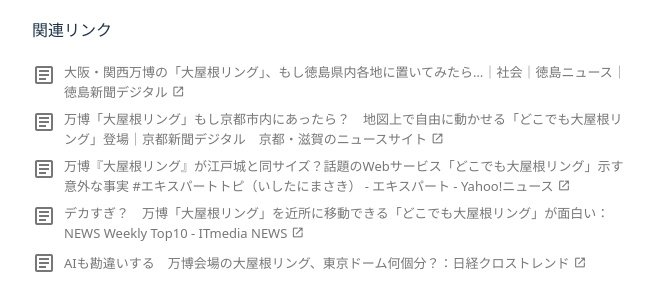
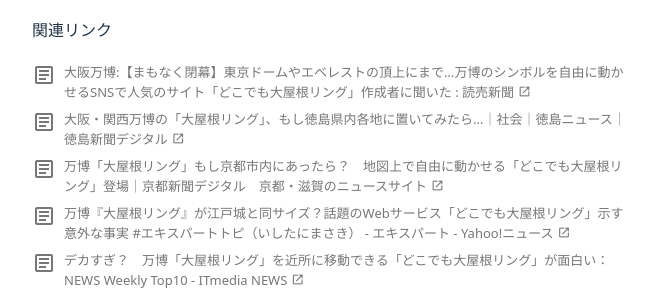
Before and after one commit to hirokiwa/me, a website built with Vite: page index.html in a window 1280 px wide. Shown: the part 1468-1763 px from the top of the page, without its empty margins (308-971 px from the left). Built offline with nearby package versions, Linux system fonts and the light colour scheme; files whose address does not match are found by name.

Commit message:
Add Yomiuri article

```diff
--- a/index.html
+++ b/index.html
@@ -61,6 +61,13 @@
               <p class="project-card__description">大阪・関西万博のシンボル「大屋根リング」を地図上の好きな場所に動かして、そのサイズを比較できるインタラクティブマップ。 万博会場はもちろん、日本だけでなく世界各地のランドマークと比較して、世界最大の木造建築の大きさを体感できます。</p>
               <h4 class="project-card__sub-heading">関連リンク</h4>
               <ul class="link-list">
+                <li class="link-list__item">
+                  <a href="https://www.yomiuri.co.jp/expo2025/now/20250921-OYO1T50043/" target="_blank" rel="noopener noreferrer" class="link-item">
+                    <span class="link-item__icon material-symbols-outlined" aria-hidden="true">article</span>
+                    <span class="link-item__text">大阪万博:【まもなく閉幕】東京ドームやエベレストの頂上にまで…万博のシンボルを自由に動かせるSNSで人気のサイト「どこでも大屋根リング」作成者に聞いた : 読売新聞<span class="link-item__icon--trailing material-symbols-outlined" aria-hidden="true">open_in_new</span></span>
+                    <span class="sr-only">（新しいタブで開きます）</span>
+                  </a>
+                </li>
                 <li class="link-list__item">
                   <a href="https://www.topics.or.jp/articles/-/1311915" target="_blank" rel="noopener noreferrer" class="link-item">
                     <span class="link-item__icon material-symbols-outlined" aria-hidden="true">article</span>
```
